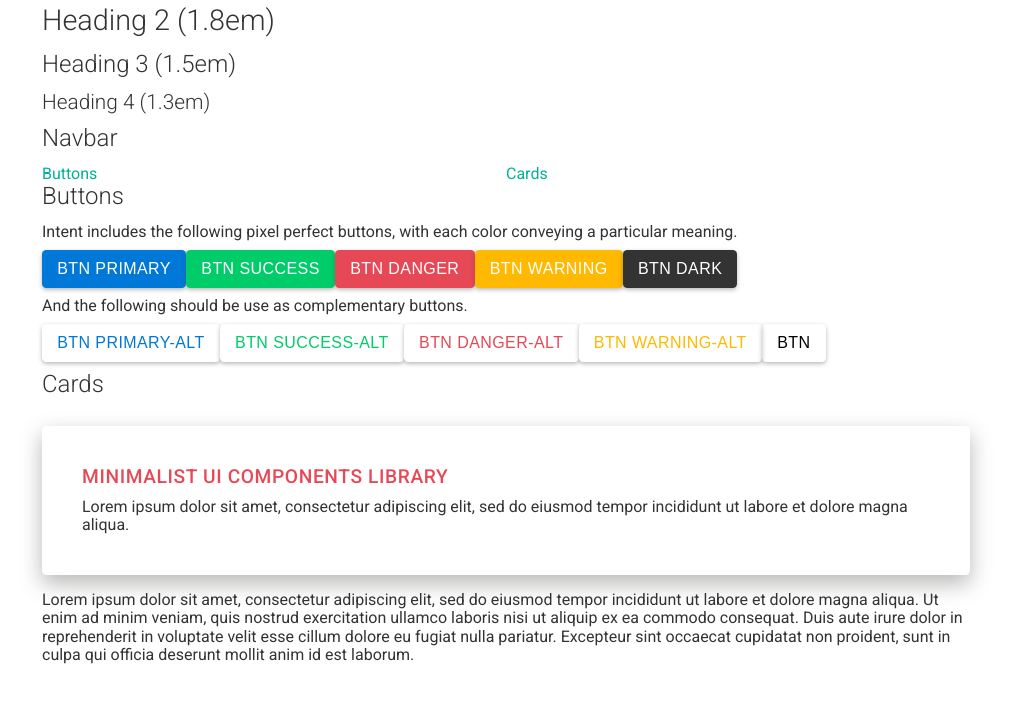
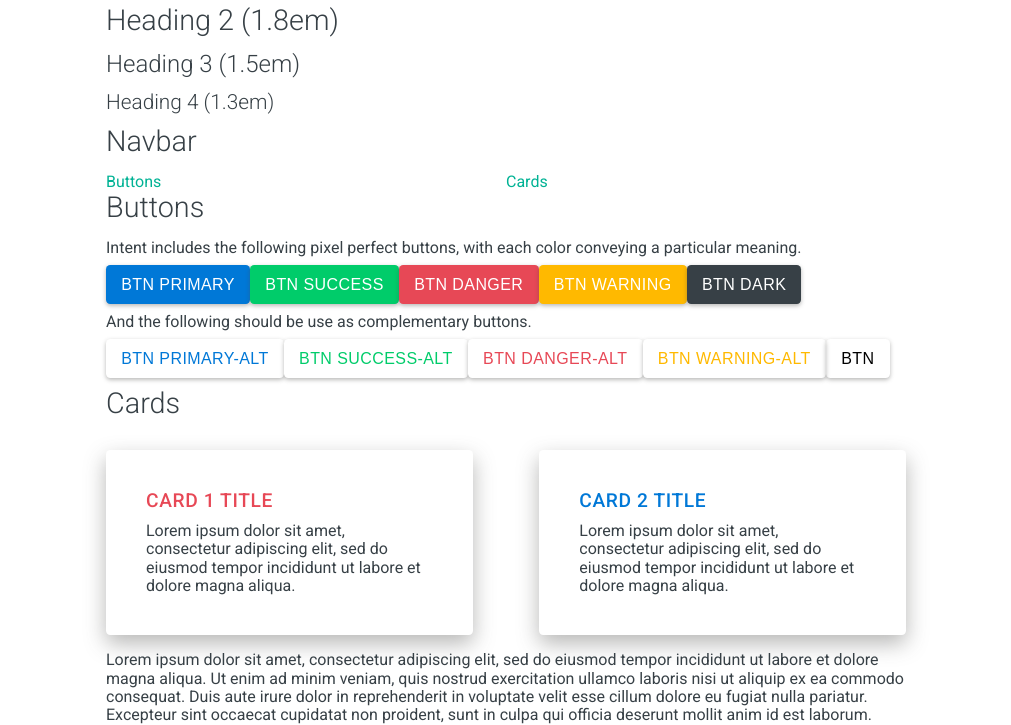
Before and after one commit to tommyip/intent, a plain HTML site: page index.html in a window 1280 px wide. Shown: the part 405-1130 px from the top of the page, without its empty margins (134-1145 px from the left). Before the commit the page ends 1069 px from the top, so only its background shows below. Drawn offline with nearby package versions, Linux system fonts and the light colour scheme.

Commit message:
Update typography description

```diff
--- a/index.html
+++ b/index.html
@@ -28,16 +28,18 @@
 
   <h2>Typography</h2>
   The base font size is set to 16px, all other elements are relatively sized
-  using the `ex` or `em` units. Noticed that h5 and h6 are not styled since we
-  believe that you should never use them; they are so similar in size with
-  normal text that it is hard for the user to differentiate them.
+  using the `ex` or `em` units. Noticed that this library does not include
+  styles for h5 and h6 tags, we believe nesting more than 4 levels increase the
+  cognitive load on the user. Intent uses the font family
+  <a href="https://fonts.google.com/specimen/Roboto">Roboto</a> and includes
+  three font weights, 300, 400 and 500.
 
   <h1>Heading 1 (2.5em)</h1>
   <h2>Heading 2 (1.8em)</h2>
   <h3>Heading 3 (1.5em)</h3>
   <h4>Heading 4 (1.3em)</h4>
 
-  <h3>Navbar</h3>
+  <h2>Navbar</h2>
   <div class="container">
     <div class="row">
       <a href="#buttons" class="link col">Buttons</a>
@@ -45,7 +47,7 @@
     </div>
   </div>
 
-  <h3 id="buttons">Buttons</h3>
+  <h2 id="buttons">Buttons</h2>
 
   <div class="container">
     Intent includes the following pixel perfect buttons, with each color
@@ -68,16 +70,27 @@
     </div>
   </div>
 
-  <h3 id="cards">Cards</h3>
-  <a href="#">
-    <div class="card">
-      <div class="card-title danger-alt">
-        Minimalist UI components library
+  <h2 id="cards">Cards</h2>
+  <div class="container">
+    <div class="row">
+      <div class="col card">
+        <div class="card-title danger-alt">
+          Card 1 title
+        </div>
+        Lorem ipsum dolor sit amet, consectetur adipiscing elit, sed do eiusmod
+        tempor incididunt ut labore et dolore magna aliqua.
       </div>
-      Lorem ipsum dolor sit amet, consectetur adipiscing elit, sed do eiusmod
-      tempor incididunt ut labore et dolore magna aliqua.
+      <div class="col-1"></div>
+      <div class="col card">
+        <div class="card-title primary-alt">
+          Card 2 title
+        </div>
+        Lorem ipsum dolor sit amet, consectetur adipiscing elit, sed do eiusmod
+        tempor incididunt ut labore et dolore magna aliqua.
+      </div>
     </div>
-  </a>
+  </div>
+
 
   <p>
     Lorem ipsum dolor sit amet, consectetur adipiscing elit, sed do eiusmod
--- a/sass/_colors.scss
+++ b/sass/_colors.scss
@@ -16,7 +16,7 @@ $dark-cyan: #018574;
 $purple: #C239B3;
 $dark-purple: #9A0089;
 
-$grey-text: #333;
+$grey-text: #374046;
 $grey-shadow: rgba(76, 74, 72, 0.4);
 
 @mixin color-scheme($color) {
--- a/sass/_common.scss
+++ b/sass/_common.scss
@@ -22,8 +22,8 @@ body {
 
   // Desktop & very expensive phones
   @media (min-width: 1080px) {
-    margin-left: 11em;
-    margin-right: 11em;
+    margin-left: 15em;
+    margin-right: 15em;
   }
 
   :focus {
```
Also changed, not shown: dist/intent.css.
